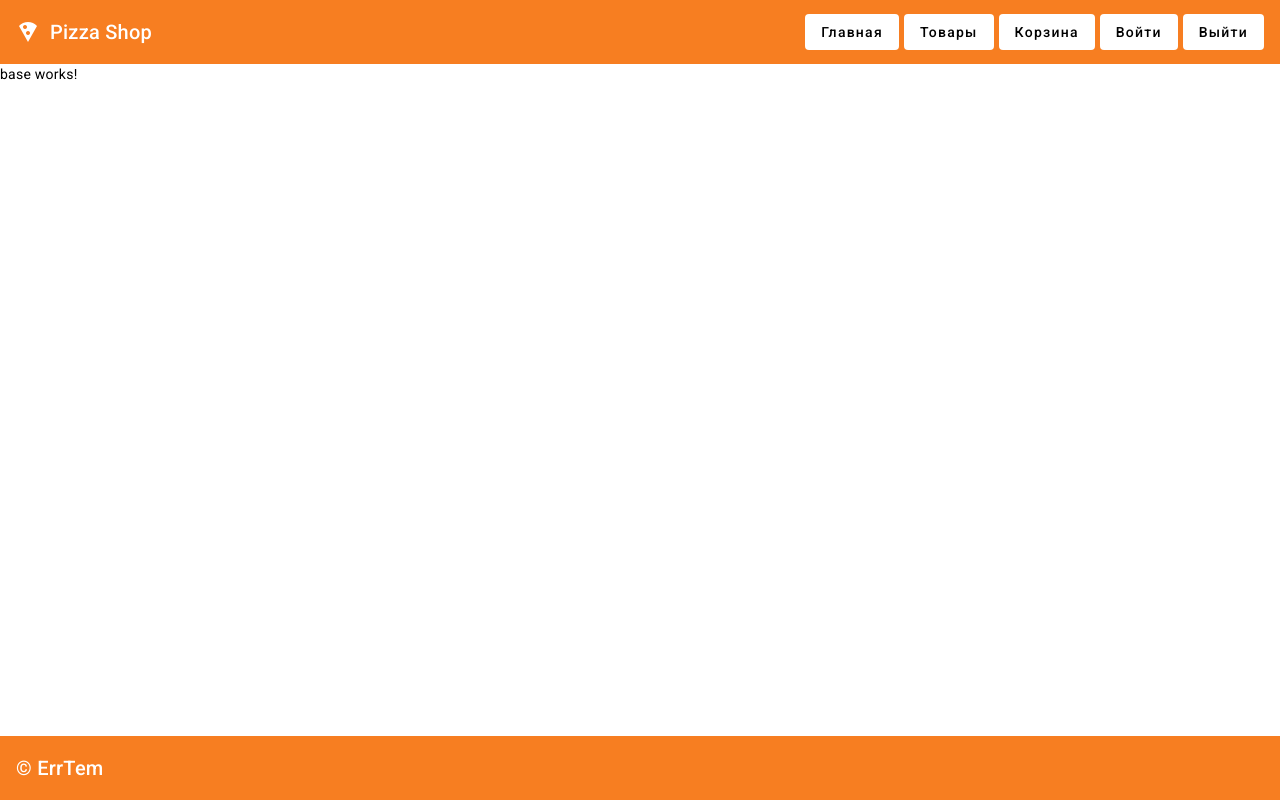
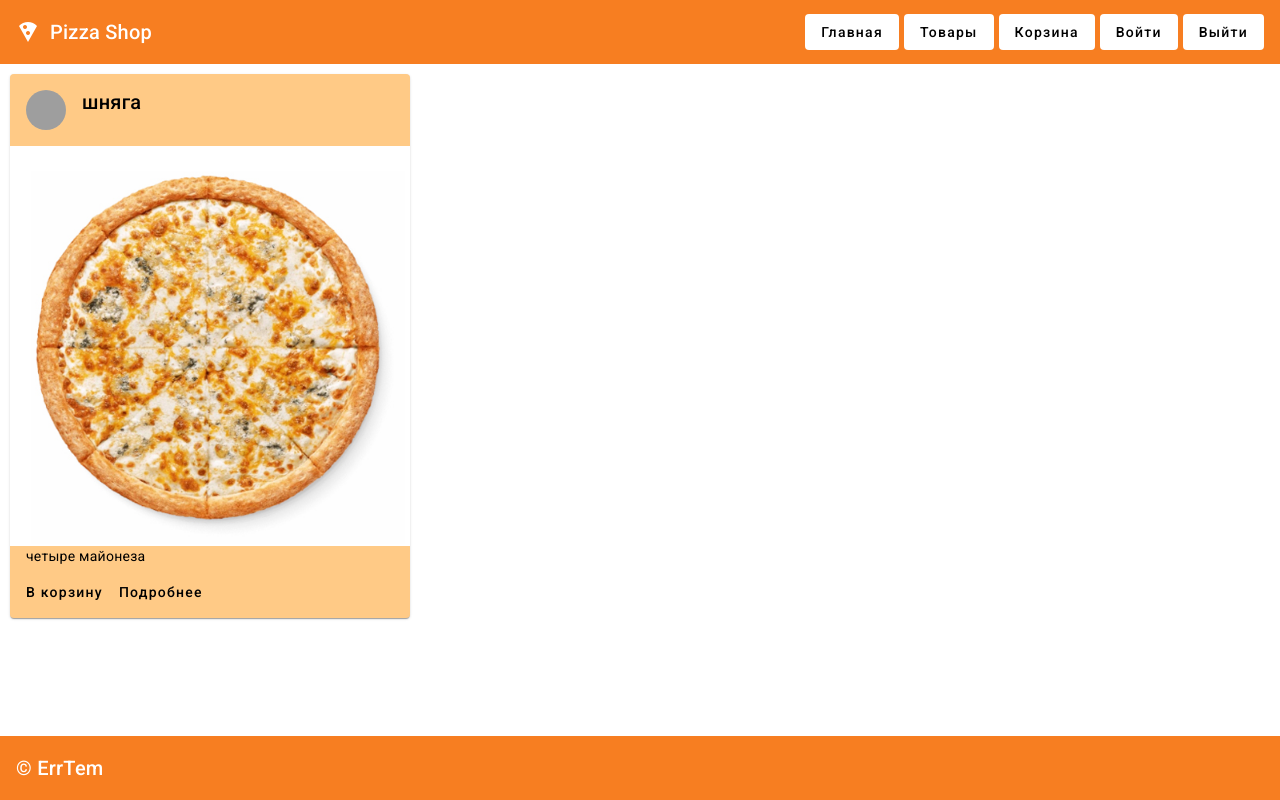
Before and after one commit to ErrTem/angular-internet-store, an Angular app: page / in a window 1280 px wide. Built offline with nearby package versions, Linux system fonts and the light colour scheme; data requests are answered from the project's data file; grey boxes are pictures that could not be loaded; what @ngxs/store would draw is missing.

Commit message:
creating new component

```diff
--- a/db.json
+++ b/db.json
@@ -67,6 +67,15 @@
       }
     }
   ],
+  "goods": [
+    {
+      "id": 18,
+      "title": "шняга",
+      "price": 100,
+      "image": "/assets/images/four_mayo.jpg",
+      "ingredients": "четыре майонеза"
+    }
+  ],
   "basket": [
     {
       "id": 4,
@@ -103,6 +112,18 @@
         "memory": ""
       },
       "quantity": 4
+    },
+    {
+      "id": 7,
+      "title": "",
+      "price": "",
+      "image": "/assets/images/four_mayo.jpg",
+      "configure": {
+        "chip": "",
+        "ssd": "",
+        "memory": ""
+      },
+      "quantity": 1
     }
   ]
 }
--- a/src/app/components/base/base.component.html
+++ b/src/app/components/base/base.component.html
@@ -1 +1,17 @@
-<p>base works!</p>
+<mat-card class="example-card" *ngFor="let product of goods">
+  <mat-card-header>
+    <div mat-card-avatar class="example-header-image"></div>
+    <mat-card-title>{{product.title}}</mat-card-title>
+
+  </mat-card-header>
+  <img mat-card-image src="{{product.image}}" alt="Photo of a Shiba Inu">
+  <mat-card-content>
+    <p>
+      {{product.ingredients}}
+    </p>
+  </mat-card-content>
+  <mat-card-actions>
+    <button mat-button>В корзину</button>
+    <button mat-button [routerLink]="['/products']">Подробнее</button>
+  </mat-card-actions>
+</mat-card>
--- a/src/app/components/base/base.component.scss
+++ b/src/app/components/base/base.component.scss
@@ -0,0 +1,8 @@
+.example-card {
+  max-width: 400px;
+}
+
+.example-header-image {
+  background-image: url('https://material.angular.io/assets/img/examples/shiba1.jpg');
+  background-size: cover;
+}
--- a/src/app/components/base/base.component.ts
+++ b/src/app/components/base/base.component.ts
@@ -1,10 +1,25 @@
-import { Component } from '@angular/core';
+import {Component, OnDestroy, OnInit} from "@angular/core";
+import {GoodsService} from "../../services/goods.service";
+import {Subscription} from "rxjs";
+import {TGoods} from "../../models/goods";
 
 @Component({
-  selector: 'app-base',
-  templateUrl: './base.component.html',
-  styleUrls: ['./base.component.scss']
+  selector: "app-base",
+  templateUrl: "./base.component.html",
+  styleUrls: ["./base.component.scss"]
 })
-export class BaseComponent {
+export class BaseComponent implements OnInit, OnDestroy {
+  constructor(private goodsService: GoodsService) {
+  }
+  goodsSubscription: Subscription
+  goods: TGoods[]
+
+  ngOnInit(): void {
+    this.goodsSubscription = this.goodsService.getGoods()
+      .subscribe((data)=> this.goods = data)
+  }
+  ngOnDestroy():void {
+    if (this.goodsSubscription) this.goodsSubscription.unsubscribe()
+  }
 
 }
--- a/src/app/components/product-details/product-details.component.html
+++ b/src/app/components/product-details/product-details.component.html
@@ -11,7 +11,7 @@
     </mat-card-content>
     <mat-card-actions>
       <button class="button" mat-button>В корзину</button>
-      <button class="button" mat-button [routerLink]="['/product', product.id]" >Подробнее</button>
+      <button class="button" mat-button  >Подробнее</button>
     </mat-card-actions>
   </mat-card>
 
--- /dev/null
+++ b/src/app/models/goods.ts
@@ -0,0 +1,8 @@
+export  interface TGoods {
+  id: number,
+  title: string,
+  price: number,
+  image: string,
+  ingredients: string,
+  quantity: number
+}
--- /dev/null
+++ b/src/app/services/goods.service.ts
@@ -0,0 +1,19 @@
+import { Injectable } from '@angular/core';
+import {HttpClient} from "@angular/common/http";
+import {TGoods} from "../models/goods";
+
+@Injectable({
+  providedIn: 'root'
+})
+export class GoodsService {
+  url: string = 'http://localhost:3000/goods'
+  constructor(private http: HttpClient) { }
+
+  getGoods() {
+    return this.http.get<TGoods[]>(this.url)
+  }
+
+  getGood(id: number) {
+    return this.http.get<TGoods>(`${this.url}/${id}`)
+  }
+}
```
Also changed, not shown: src/app/components/products/products.component.html (+3 -4 lines), 1 other file (tests, documents, lock files or other folders).
